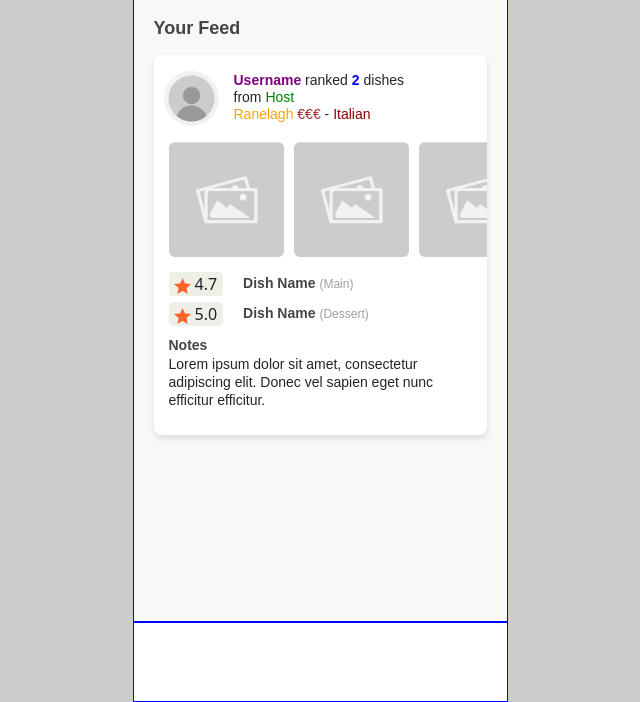
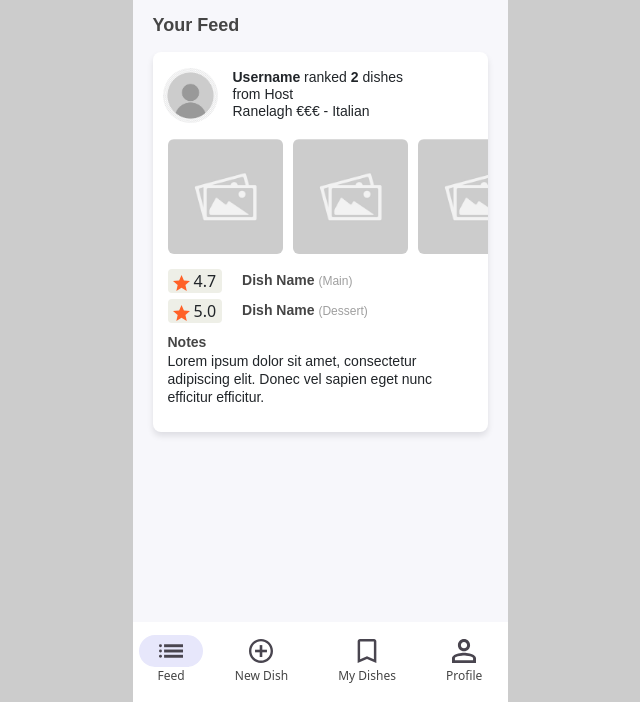
Before and after one commit to kbyrnes-tcd/dish, a website: page index.html in a window 1280 px wide. Shown: the part 98-800 px from the top of the page, without its empty margins (320-960 px from the left). Drawn offline with nearby package versions, Linux system fonts and the light colour scheme.

Commit message:
adds nav bar to main

```diff
--- a/index.html
+++ b/index.html
@@ -124,7 +124,27 @@
 
     <!--Footer content-->
     <div class="containerFooter">
+        <div class="footerNav">
+            <a href="#" class="navItem active">
+                <img src="assets/icon-feed.svg" alt="Feed icon">
+                <span>Feed</span>
+            </a>
 
+            <a href="#" class="navItem">
+                <img src="assets/icon-new.svg" alt="New Dish icon">
+                <span>New Dish</span>
+            </a>
+
+            <a href="#" class="navItem">
+                <img src="assets/icon-my-dishes.svg" alt="My Dishes icon">
+                <span>My Dishes</span>
+            </a>
+
+            <a href="#" class="navItem">
+                <img src="assets/icon-profile.svg" alt="Profile icon">
+                <span>Profile</span>
+            </a>
+        </div>
     </div>
 
 
--- a/style.css
+++ b/style.css
@@ -11,7 +11,7 @@ body {
     flex-direction: column;
     width: 375px; /* mobile phone width */
     min-height: 100vh;
-    background: #F8F8F6;
+    background: #F7F7FB;
 }
 
 h1 {
@@ -39,7 +39,7 @@ p {
 
 .containerHeader {
     padding: 20px 20px 0 20px;
-    border: 1px solid blue;
+    /* border: 1px solid blue; */
 
 }
 
@@ -52,7 +52,7 @@ p {
 .containerMain {
     flex: 1;
     padding: 20px;
-    border: 1px solid blue;
+    /* border: 1px solid blue; */
 }
 
 .feedPost {
@@ -84,34 +84,34 @@ p {
     line-height: .1;
 }
 
-/* Targeted colors */
+/* targeted colors */
 .username {
-  color: purple;
+  /* color: purple; */
   font-weight: 700;
 }
 
 .dishNumber {
-  color: blue;
+  /* color: blue; */
   font-weight: 600;
 }
 
 .restaurantName {
-  color: green;
+  /* color: green; */
   font-weight: 500;
 }
 
 .location {
-  color: orange;
+  /* color: orange; */
   font-weight: 500;
 }
 
 .price {
-  color: brown;
+  /* color: brown; */
   font-weight: 500;
 }
 
 .cuisine {
-  color: darkred;
+  /* color: darkred; */
   font-weight: 500;
 }
 
@@ -210,10 +210,50 @@ p {
 /* ----------------- footer content ------------------ */
 
 .containerFooter {
+    position: sticky;
+    bottom: 0;
+    width: 100%;
     height: 80px; /* fixed footer height */
-    background-color: #fff;
+    background: #fff;
+    /* border: 1px solid blue; */
+}
+
+/* nav styles */
+.footerNav {
     display: flex;
+    justify-content: space-around; /* space between nav items */
+    align-items: center;
+    height: 100%;
+}
+
+.navItem {
+    position: relative;
+    display: flex;
+    flex-direction: column;
     align-items: center;
     justify-content: center;
-    border: 1px solid blue;
+    text-decoration: none;
+    color: #454545;
+    font-size: 12px;
+    gap: 4px;
 }
+
+/* nav icons */
+.navItem img {
+    width: 24px;
+    height: 24px;
+    position: relative;
+    z-index: 1;
+}
+
+/* active oval bg */
+.navItem.active::before {
+    content: "";
+    position: absolute;
+    width: 64px;
+    height: 32px;
+    background-color: #E7E7FB;
+    border-radius: 20px;
+    bottom: 18px;
+    z-index: 0;
+}
```
Also changed, not shown: 1 other file.
